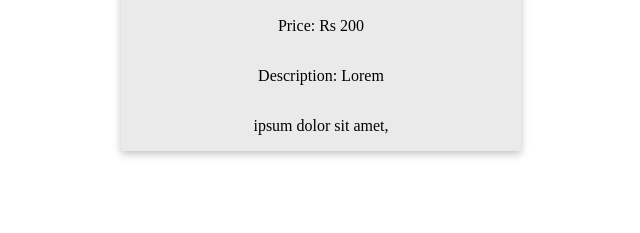
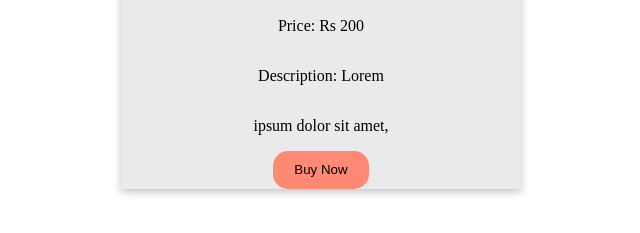
Before and after one commit to acciojob/pricing-card-MdSharib, a website: page main.html in a window 1280 px wide. Shown: the part 297-530 px from the top of the page, without its empty margins (319-959 px from the left). Drawn offline with Linux system fonts and the light colour scheme.

Commit message:
created a submission

```diff
--- a/main.html
+++ b/main.html
@@ -15,6 +15,7 @@
             <p>Price: Rs 200</p>
             <p>Description: Lorem</p>
             <p>ipsum dolor sit amet,</p>
+			<button type="button">Buy Now</button>
         </div>
     </div>
 
--- a/styles.css
+++ b/styles.css
@@ -26,3 +26,11 @@ body{
     justify-content: center;
     align-items: center;
 }
+
+.card-content button{
+    background-color: #ff8974;
+    border-radius: 15px;
+    width: 54%;
+    height: 38px;
+    border: none;
+}
```
